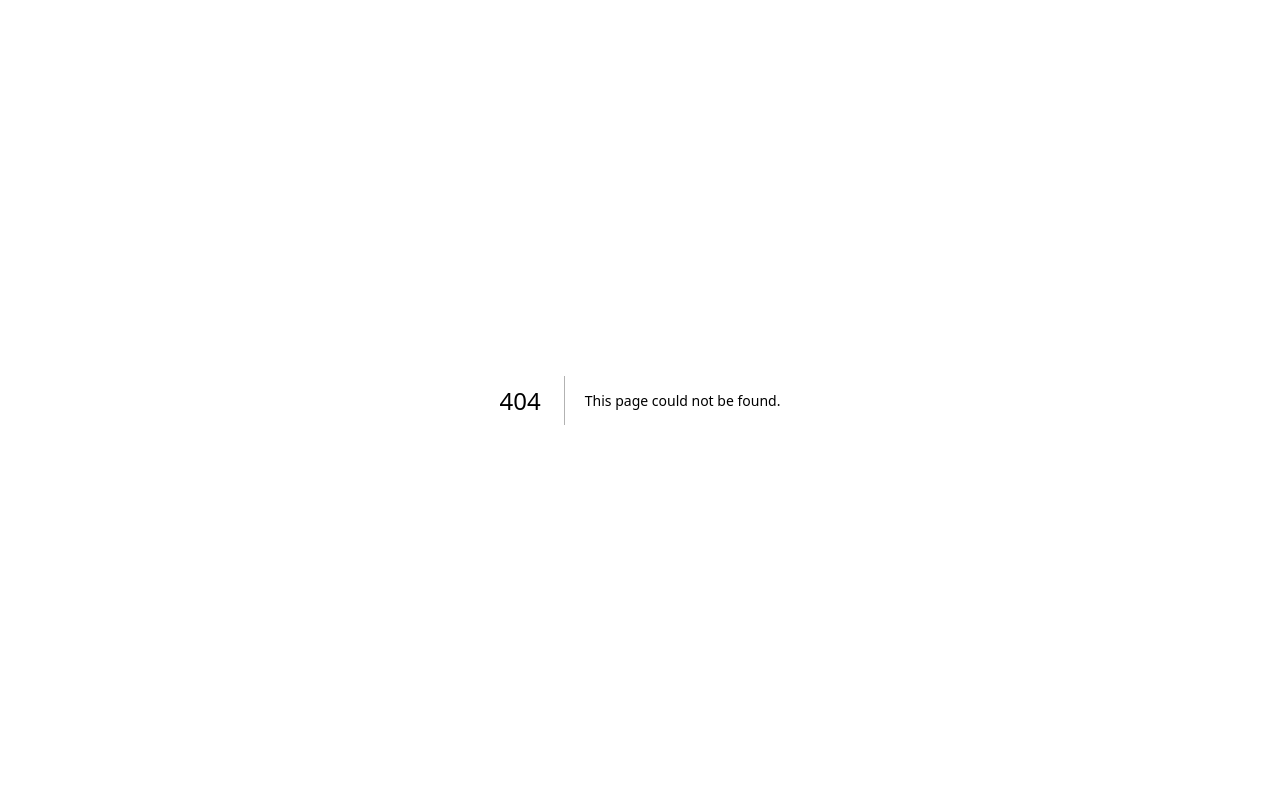
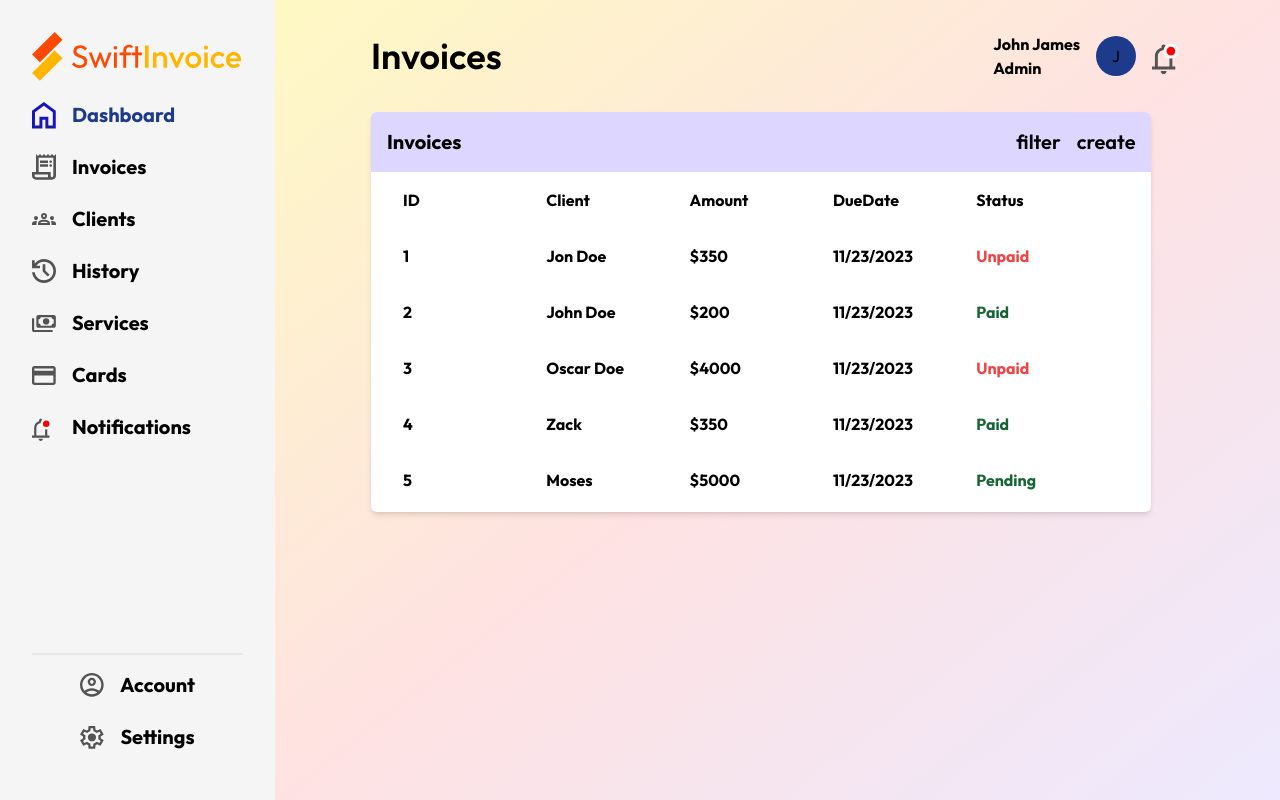
Before and after one commit to Jude-dev46/swiftinvoice, a Next.js app: page /invoices in a window 1280 px wide. Before the commit this address had no page. Built offline with nearby package versions, Linux system fonts and the light colour scheme.

Commit message:
refactored recent invoice

```diff
--- a/app/components/dashboardUI/Main.js
+++ b/app/components/dashboardUI/Main.js
@@ -5,9 +5,9 @@ import RecentInvoices from "./RecentInvoices";
 const Main = () => {
   return (
     <div className="bg-gradient-to-br from-yellow-100 via-red-100 to-violet-100 w-10/12 flex flex-col px-24 py-8">
-      <MainHeader welcomeText={"Welcome👋"}/>
+      <MainHeader welcomeText={"Welcome👋"} />
       <InvoiceInfo />
-      <RecentInvoices />
+      <RecentInvoices title={"Recent Invoices"} />
     </div>
   );
 };
--- a/app/components/dashboardUI/MainHeader.js
+++ b/app/components/dashboardUI/MainHeader.js
@@ -1,10 +1,9 @@
 import Image from "next/image";
 import Link from "next/link";
 
-import Add from "../../../public/add.svg";
 import Notifications from "../../../public/notifications.svg";
 
-const MainHeader = ({welcomeText}) => {
+const MainHeader = ({ welcomeText }) => {
   return (
     <div className="flex items-center justify-between mb-8">
       <h1 className="text-4xl text-black font-semibold">{welcomeText}</h1>
@@ -18,7 +17,6 @@ const MainHeader = ({welcomeText}) => {
           <p className="bg-blue-900 rounded-full px-4 py-2">J</p>
         </Link>
         <Image src={Notifications} width={32} alt="" />
-        <Image src={Add} width={32} alt="" />
       </div>
     </div>
   );
--- a/app/components/dashboardUI/RecentInvoices.js
+++ b/app/components/dashboardUI/RecentInvoices.js
@@ -2,7 +2,7 @@
 
 import { useRouter } from "next/navigation";
 
-const RecentInvoices = () => {
+const RecentInvoices = ({ title, isInvoice }) => {
   const router = useRouter();
 
   const DUMMY_INVOICES = [
@@ -16,14 +16,14 @@ const RecentInvoices = () => {
     {
       id: 2,
       client: "John Doe",
-      amount: 350,
+      amount: 200,
       dueDate: new Date().toLocaleDateString(),
       isPaid: "Paid",
     },
     {
       id: 3,
       client: "Oscar Doe",
-      amount: 350,
+      amount: 4000,
       dueDate: new Date().toLocaleDateString(),
       isPaid: "Unpaid",
     },
@@ -37,9 +37,23 @@ const RecentInvoices = () => {
     {
       id: 5,
       client: "Moses",
-      amount: 350,
+      amount: 5000,
+      dueDate: new Date().toLocaleDateString(),
+      isPaid: "Pending",
+    },
+    {
+      id: 6,
+      client: "Moses",
+      amount: 120,
       dueDate: new Date().toLocaleDateString(),
       isPaid: "Paid",
+    },
+    {
+      id: 7,
+      client: "Moses",
+      amount: 800,
+      dueDate: new Date().toLocaleDateString(),
+      isPaid: "Pending",
     },
   ];
 
@@ -50,15 +64,27 @@ const RecentInvoices = () => {
   return (
     <div className="bg-white w-[96%] lg:h-[400px] shadow-md rounded-md">
       <div className="bg-violet-200 rounded-tl-md rounded-tr-md p-4 flex justify-between">
-        <p className="text-black text-xl font-bold">Recent Invoices</p>
-        <button
-          className="text-black text-xl font-semibold"
-          onClick={navigateToInvoicePage}
-        >
-          View All
-        </button>
+        <p className="text-black text-xl font-bold">{title}</p>
+        {!isInvoice && (
+          <button
+            className="text-black text-xl font-semibold hover:text-blue-600"
+            onClick={navigateToInvoicePage}
+          >
+            View All
+          </button>
+        )}
+        <div className="flex gap-4">
+          {isInvoice && (
+            <button className="text-black text-xl font-semibold">filter</button>
+          )}
+          {isInvoice && (
+            <button className="text-black text-xl font-semibold hover:text-blue-600">
+              create
+            </button>
+          )}
+        </div>
       </div>
-      <div>
+      <div className="overflow-y-scroll max-h-[85%]">
         <div className="w-full flex justify-between text-black font-bold px-8 py-4">
           <p className="w-[20%]">ID</p>
           <p className="w-[20%]">Client</p>
@@ -71,11 +97,13 @@ const RecentInvoices = () => {
             <div className="w-full flex justify-between text-black font-bold px-8 py-4">
               <p className="w-[20%]">{invoice.id}</p>
               <p className="w-[20%]">{invoice.client}</p>
-              <p className="w-[20%]">{invoice.amount}</p>
+              <p className="w-[20%]">${invoice.amount}</p>
               <p className="w-[20%]">{invoice.dueDate}</p>
               <p
                 className={`w-[20%] ${
-                  invoice.isPaid === "Unpaid" ? "text-red-600" : "text-black"
+                  invoice.isPaid === "Unpaid"
+                    ? "text-red-500"
+                    : "text-green-800"
                 }`}
               >
                 {invoice.isPaid}
--- a/app/components/invoiceui/MainInvoice.js
+++ b/app/components/invoiceui/MainInvoice.js
@@ -1,11 +1,11 @@
 import MainHeader from "../dashboardUI/MainHeader";
 import RecentInvoices from "../dashboardUI/RecentInvoices";
+
 const MainInvoice = () => {
   return (
     <div className="bg-gradient-to-br from-yellow-100 via-red-100 to-violet-100 w-10/12 flex flex-col px-24 py-8">
-      <MainHeader welcomeText={"Invoices"}/>
-
-      <RecentInvoices />
+      <MainHeader welcomeText={"Invoices"} />
+      <RecentInvoices title={"Invoices"} isInvoice={true} />
     </div>
   );
 };
--- a/app/invoice/page.js
+++ /dev/null
@@ -1,17 +0,0 @@
-'use client'
-import Sidebar from "../components/dashboardUI/Sidebar"
-import MainInvoice from "../components/invoiceui/MainInvoice"
-
-const Invoice = () => {
-  return (
-    <div className="bg-neutral-100 h-[100svh] flex w-full justify-between p-8 align-start">
-
-         <Sidebar />
-
-         <MainInvoice/>
-    </div>
-
-  )
-}
-
-export default Invoice
--- /dev/null
+++ b/app/invoices/page.js
@@ -0,0 +1,14 @@
+"use client";
+import Sidebar from "../components/dashboardUI/Sidebar";
+import MainInvoice from "../components/invoiceui/MainInvoice";
+
+const Invoices = () => {
+  return (
+    <div className="h-[100svh] flex w-full">
+      <Sidebar />
+      <MainInvoice />
+    </div>
+  );
+};
+
+export default Invoices;
```
